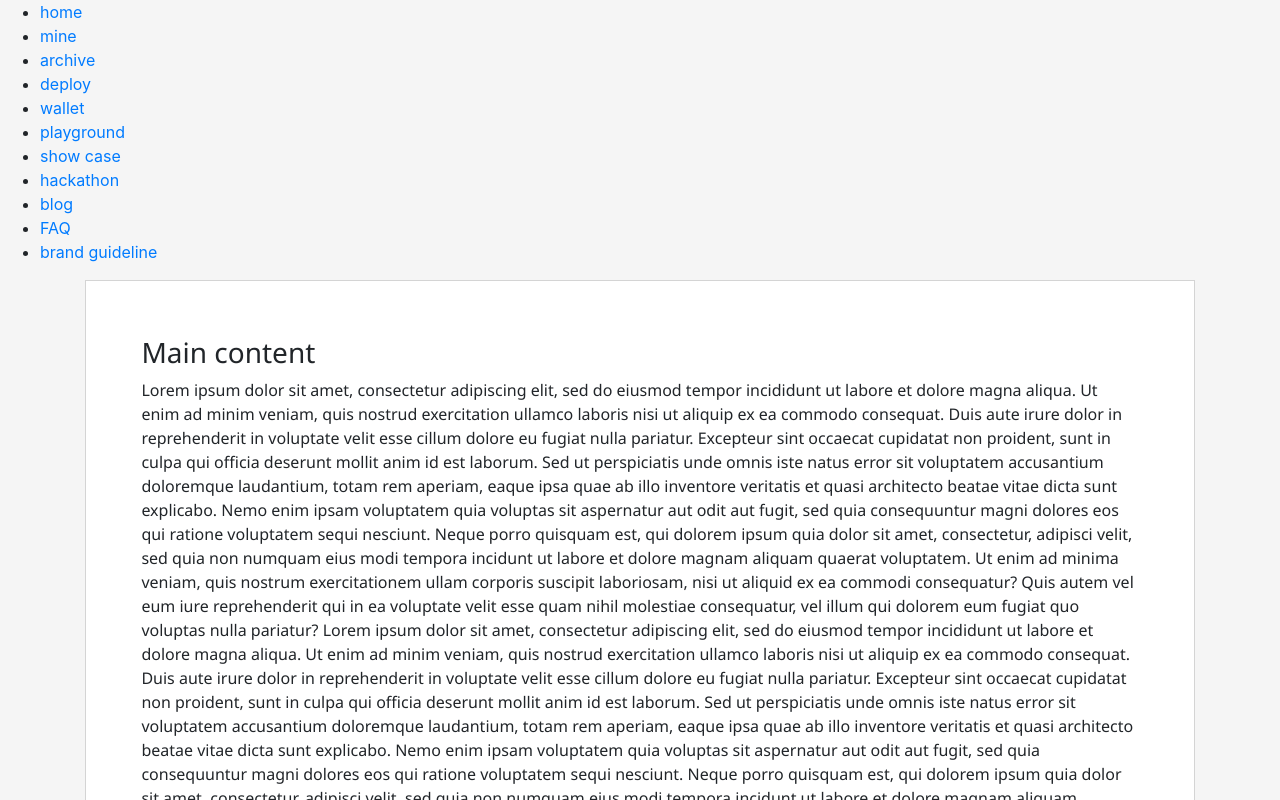
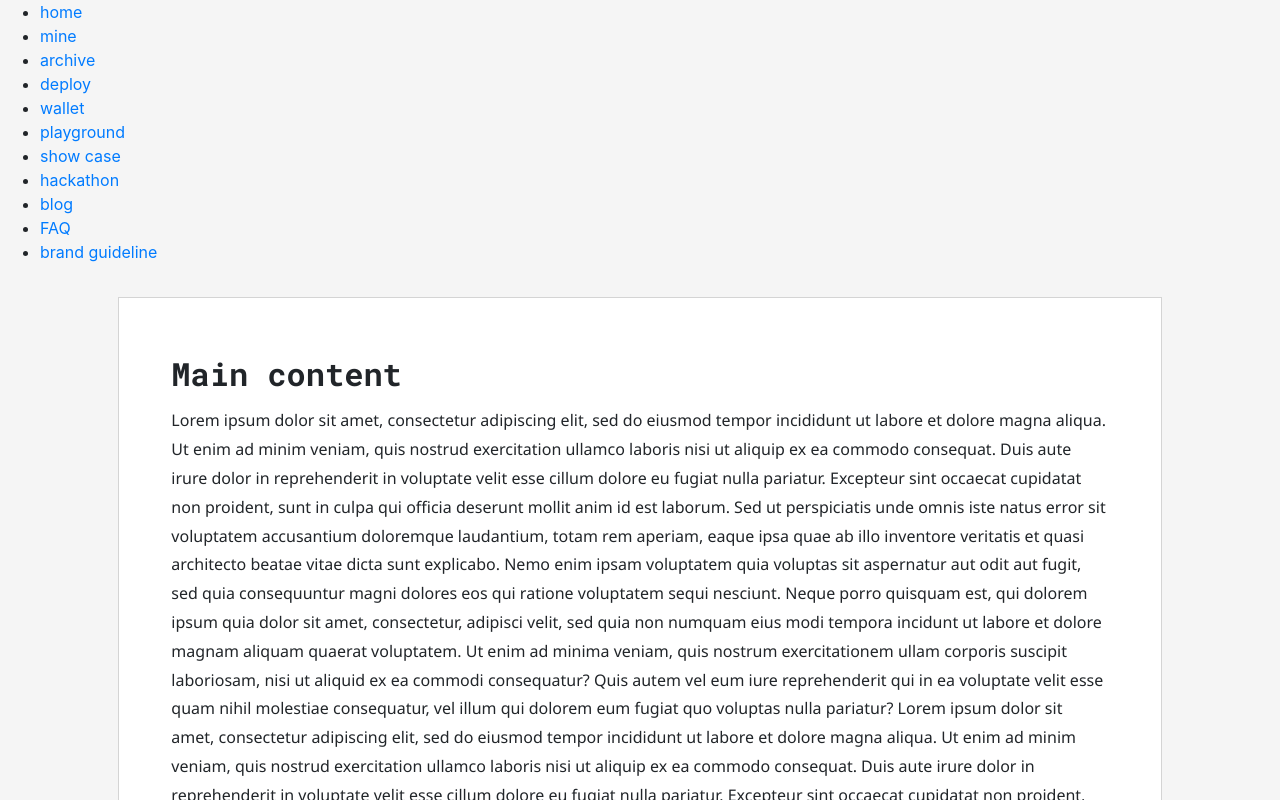
Before and after one commit to arweave-kyle/arweave-website, a React (Create React App) app: page /MainContent in a window 1280 px wide. Shown: the top 800 px of the page. Built offline with nearby package versions, Linux system fonts and the light colour scheme.

Commit message:
update font variables

```diff
--- a/src/styles/frontpage.module.scss
+++ b/src/styles/frontpage.module.scss
@@ -29,7 +29,6 @@ body {
 }
 
 /* TEXT */
-
 
 h1 {
     font-family: $font-stack;
--- a/src/styles/maincontent.module.scss
+++ b/src/styles/maincontent.module.scss
@@ -7,11 +7,26 @@
     height: 80vh;
     background-color: $white;
     border: solid 0.5px $light-grey;
+    margin: 3%;
 }
 
 .content {
     font-family: $font-stack-content;
     padding: 5%;
+}
+
+/* TEXT */
+
+h3 {
+    font-family: $font-stack;
+    line-height: 1.5;
+    font-size: 2rem;
+    font-weight: bold;
+}
+
+p {
+    font-family: $font-stack-content;
+    line-height: 1.8;
 }
 
 /* SCROLLBAR */
```
